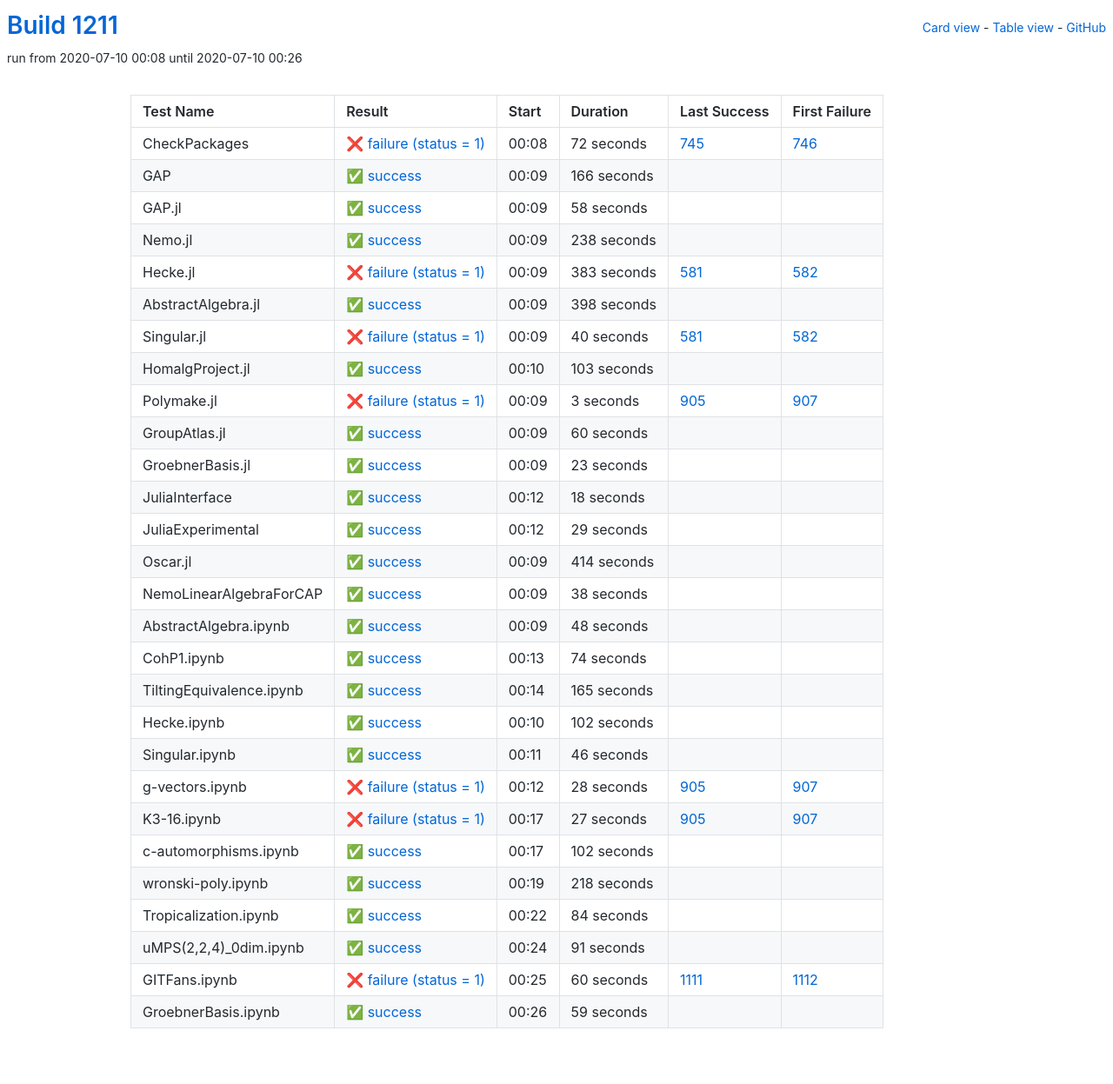
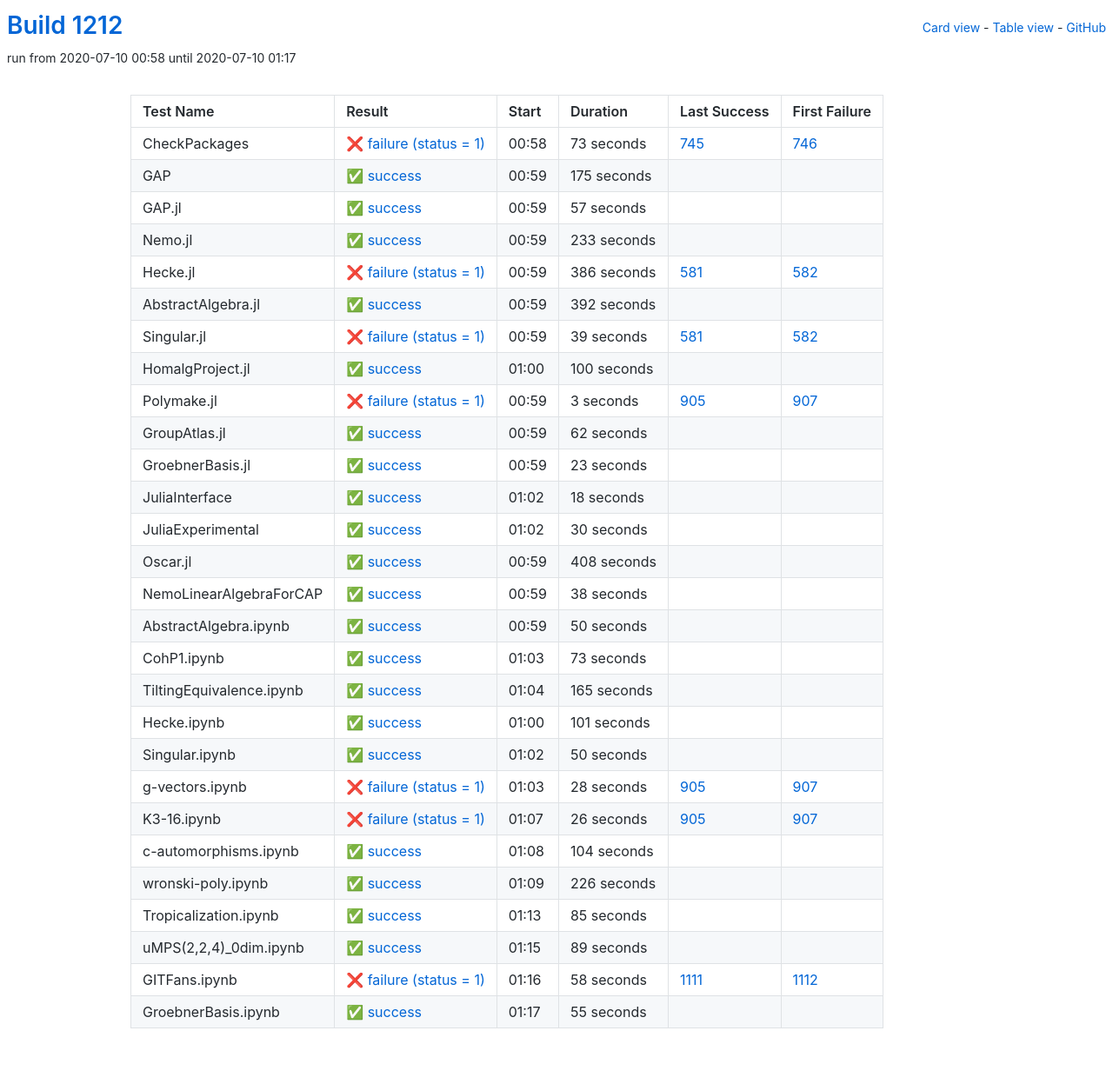
Before and after one commit to oscar-system/oscar-ci-status-1.4, a Jekyll site: the page built from table.html, in a window 1280 px wide. Shown: the whole page at 87% size. Built offline with Jekyll 4.4.1, drawn with Linux system fonts in a browser that asks for light colours.

Commit message:
Build #1212

```diff
--- a/_data/ci.yml
+++ b/_data/ci.yml
@@ -1,6 +1,6 @@
 ---
-build: 1211
-build_url: https://oscarci.mathematik.uni-kl.de/job/oscar-julia-1.4/1211/
+build: 1212
+build_url: https://oscarci.mathematik.uni-kl.de/job/oscar-julia-1.4/1212/
 job: oscar-julia-1.4
 organization: oscar-system
 repo: oscar-ci-status-1.4
@@ -8,104 +8,104 @@ repourl: https://github.com/oscar-system/oscar-ci-status-1.4
 tests:
 - name: CheckPackages
   id: checkpackages
-  log: https://oscarci.mathematik.uni-kl.de/job/oscar-julia-1.4/1211/artifact/logs/build-1211/CheckPackages.log
-  start: 2020-07-10 00:08
+  log: https://oscarci.mathematik.uni-kl.de/job/oscar-julia-1.4/1212/artifact/logs/build-1212/CheckPackages.log
+  start: 2020-07-10 00:58
   success: false
   exitcode: 1
   status: failure
-  duration: 72
+  duration: 73
   last_success: 745
   last_success_url: https://oscarci.mathematik.uni-kl.de/job/oscar-julia-1.4/745/
   first_failure: 746
   first_failure_url: https://oscarci.mathematik.uni-kl.de/job/oscar-julia-1.4/746/
 - name: GAP
   id: gap
-  log: https://oscarci.mathematik.uni-kl.de/job/oscar-julia-1.4/1211/artifact/logs/build-1211/GAP.log
-  start: 2020-07-10 00:09
+  log: https://oscarci.mathematik.uni-kl.de/job/oscar-julia-1.4/1212/artifact/logs/build-1212/GAP.log
+  start: 2020-07-10 00:59
   success: true
   exitcode: 0
   status: success
-  duration: 166
+  duration: 175
   last_success: false
   last_success_url:
   first_failure: false
   first_failure_url:
 - name: GAP.jl
   id: gap-jl
-  log: https://oscarci.mathematik.uni-kl.de/job/oscar-julia-1.4/1211/artifact/logs/build-1211/GAP.jl.log
-  start: 2020-07-10 00:09
+  log: https://oscarci.mathematik.uni-kl.de/job/oscar-julia-1.4/1212/artifact/logs/build-1212/GAP.jl.log
+  start: 2020-07-10 00:59
   success: true
   exitcode: 0
   status: success
-  duration: 58
+  duration: 57
   last_success: false
   last_success_url:
   first_failure: false
   first_failure_url:
 - name: Nemo.jl
   id: nemo-jl
-  log: https://oscarci.mathematik.uni-kl.de/job/oscar-julia-1.4/1211/artifact/logs/build-1211/Nemo.jl.log
-  start: 2020-07-10 00:09
+  log: https://oscarci.mathematik.uni-kl.de/job/oscar-julia-1.4/1212/artifact/logs/build-1212/Nemo.jl.log
+  start: 2020-07-10 00:59
   success: true
   exitcode: 0
   status: success
-  duration: 238
+  duration: 233
   last_success: false
   last_success_url:
   first_failure: false
   first_failure_url:
 - name: Hecke.jl
   id: hecke-jl
-  log: https://oscarci.mathematik.uni-kl.de/job/oscar-julia-1.4/1211/artifact/logs/build-1211/Hecke.jl.log
-  start: 2020-07-10 00:09
+  log: https://oscarci.mathematik.uni-kl.de/job/oscar-julia-1.4/1212/artifact/logs/build-1212/Hecke.jl.log
+  start: 2020-07-10 00:59
   success: false
   exitcode: 1
   status: failure
-  duration: 383
+  duration: 386
   last_success: 581
   last_success_url: https://oscarci.mathematik.uni-kl.de/job/oscar-julia-1.4/581/
   first_failure: 582
   first_failure_url: https://oscarci.mathematik.uni-kl.de/job/oscar-julia-1.4/582/
 - name: AbstractAlgebra.jl
   id: abstractalgebra-jl
-  log: https://oscarci.mathematik.uni-kl.de/job/oscar-julia-1.4/1211/artifact/logs/build-1211/AbstractAlgebra.jl.log
-  start: 2020-07-10 00:09
+  log: https://oscarci.mathematik.uni-kl.de/job/oscar-julia-1.4/1212/artifact/logs/build-1212/AbstractAlgebra.jl.log
+  start: 2020-07-10 00:59
   success: true
   exitcode: 0
   status: success
-  duration: 398
+  duration: 392
   last_success: false
   last_success_url:
   first_failure: false
   first_failure_url:
 - name: Singular.jl
   id: singular-jl
-  log: https://oscarci.mathematik.uni-kl.de/job/oscar-julia-1.4/1211/artifact/logs/build-1211/Singular.jl.log
-  start: 2020-07-10 00:09
+  log: https://oscarci.mathematik.uni-kl.de/job/oscar-julia-1.4/1212/artifact/logs/build-1212/Singular.jl.log
+  start: 2020-07-10 00:59
   success: false
   exitcode: 1
   status: failure
-  duration: 40
+  duration: 39
   last_success: 581
   last_success_url: https://oscarci.mathematik.uni-kl.de/job/oscar-julia-1.4/581/
   first_failure: 582
   first_failure_url: https://oscarci.mathematik.uni-kl.de/job/oscar-julia-1.4/582/
 - name: HomalgProject.jl
   id: homalgproject-jl
-  log: https://oscarci.mathematik.uni-kl.de/job/oscar-julia-1.4/1211/artifact/logs/build-1211/HomalgProject.jl.log
-  start: 2020-07-10 00:10
+  log: https://oscarci.mathematik.uni-kl.de/job/oscar-julia-1.4/1212/artifact/logs/build-1212/HomalgProject.jl.log
+  start: 2020-07-10 01:00
   success: true
   exitcode: 0
   status: success
-  duration: 103
+  duration: 100
   last_success: false
   last_success_url:
   first_failure: false
   first_failure_url:
 - name: Polymake.jl
   id: polymake-jl
-  log: https://oscarci.mathematik.uni-kl.de/job/oscar-julia-1.4/1211/artifact/logs/build-1211/Polymake.jl.log
-  start: 2020-07-10 00:09
+  log: https://oscarci.mathematik.uni-kl.de/job/oscar-julia-1.4/1212/artifact/logs/build-1212/Polymake.jl.log
+  start: 2020-07-10 00:59
   success: false
   exitcode: 1
   status: failure
@@ -116,20 +116,20 @@ tests:
   first_failure_url: https://oscarci.mathematik.uni-kl.de/job/oscar-julia-1.4/907/
 - name: GroupAtlas.jl
   id: groupatlas-jl
-  log: https://oscarci.mathematik.uni-kl.de/job/oscar-julia-1.4/1211/artifact/logs/build-1211/GroupAtlas.jl.log
-  start: 2020-07-10 00:09
+  log: https://oscarci.mathematik.uni-kl.de/job/oscar-julia-1.4/1212/artifact/logs/build-1212/GroupAtlas.jl.log
+  start: 2020-07-10 00:59
   success: true
   exitcode: 0
   status: success
-  duration: 60
+  duration: 62
   last_success: false
   last_success_url:
   first_failure: false
   first_failure_url:
 - name: GroebnerBasis.jl
   id: groebnerbasis-jl
-  log: https://oscarci.mathematik.uni-kl.de/job/oscar-julia-1.4/1211/artifact/logs/build-1211/GroebnerBasis.jl.log
-  start: 2020-07-10 00:09
+  log: https://oscarci.mathematik.uni-kl.de/job/oscar-julia-1.4/1212/artifact/logs/build-1212/GroebnerBasis.jl.log
+  start: 2020-07-10 00:59
   success: true
   exitcode: 0
   status: success
@@ -140,8 +140,8 @@ tests:
   first_failure_url:
 - name: JuliaInterface
   id: juliainterface
-  log: https://oscarci.mathematik.uni-kl.de/job/oscar-julia-1.4/1211/artifact/logs/build-1211/JuliaInterface.log
-  start: 2020-07-10 00:12
+  log: https://oscarci.mathematik.uni-kl.de/job/oscar-julia-1.4/1212/artifact/logs/build-1212/JuliaInterface.log
+  start: 2020-07-10 01:02
   success: true
   exitcode: 0
   status: success
@@ -152,32 +152,32 @@ tests:
   first_failure_url:
 - name: JuliaExperimental
   id: juliaexperimental
-  log: https://oscarci.mathematik.uni-kl.de/job/oscar-julia-1.4/1211/artifact/logs/build-1211/JuliaExperimental.log
-  start: 2020-07-10 00:12
+  log: https://oscarci.mathematik.uni-kl.de/job/oscar-julia-1.4/1212/artifact/logs/build-1212/JuliaExperimental.log
+  start: 2020-07-10 01:02
   success: true
   exitcode: 0
   status: success
-  duration: 29
+  duration: 30
   last_success: false
   last_success_url:
   first_failure: false
   first_failure_url:
 - name: Oscar.jl
   id: oscar-jl
-  log: https://oscarci.mathematik.uni-kl.de/job/oscar-julia-1.4/1211/artifact/logs/build-1211/Oscar.jl.log
-  start: 2020-07-10 00:09
+  log: https://oscarci.mathematik.uni-kl.de/job/oscar-julia-1.4/1212/artifact/logs/build-1212/Oscar.jl.log
+  start: 2020-07-10 00:59
   success: true
   exitcode: 0
   status: success
-  duration: 414
+  duration: 408
   last_success: false
   last_success_url:
   first_failure: false
   first_failure_url:
 - name: NemoLinearAlgebraForCAP
   id: nemolinearalgebraforcap
-  log: https://oscarci.mathematik.uni-kl.de/job/oscar-julia-1.4/1211/artifact/logs/build-1211/NemoLinearAlgebraForCAP.log
-  start: 2020-07-10 00:09
+  log: https://oscarci.mathematik.uni-kl.de/job/oscar-julia-1.4/1212/artifact/logs/build-1212/NemoLinearAlgebraForCAP.log
+  start: 2020-07-10 00:59
   success: true
   exitcode: 0
   status: success
@@ -188,32 +188,32 @@ tests:
   first_failure_url:
 - name: AbstractAlgebra.ipynb
   id: abstractalgebra-ipynb
-  log: https://oscarci.mathematik.uni-kl.de/job/oscar-julia-1.4/1211/artifact/logs/build-1211/AbstractAlgebra.ipynb.log
-  start: 2020-07-10 00:09
+  log: https://oscarci.mathematik.uni-kl.de/job/oscar-julia-1.4/1212/artifact/logs/build-1212/AbstractAlgebra.ipynb.log
+  start: 2020-07-10 00:59
   success: true
   exitcode: 0
   status: success
-  duration: 48
+  duration: 50
   last_success: false
   last_success_url:
   first_failure: false
   first_failure_url:
 - name: CohP1.ipynb
   id: cohp1-ipynb
-  log: https://oscarci.mathematik.uni-kl.de/job/oscar-julia-1.4/1211/artifact/logs/build-1211/CohP1.ipynb.log
-  start: 2020-07-10 00:13
+  log: https://oscarci.mathematik.uni-kl.de/job/oscar-julia-1.4/1212/artifact/logs/build-1212/CohP1.ipynb.log
+  start: 2020-07-10 01:03
   success: true
   exitcode: 0
   status: success
-  duration: 74
+  duration: 73
   last_success: false
   last_success_url:
   first_failure: false
   first_failure_url:
 - name: TiltingEquivalence.ipynb
   id: tiltingequivalence-ipynb
-  log: https://oscarci.mathematik.uni-kl.de/job/oscar-julia-1.4/1211/artifact/logs/build-1211/TiltingEquivalence.ipynb.log
-  start: 2020-07-10 00:14
+  log: https://oscarci.mathematik.uni-kl.de/job/oscar-julia-1.4/1212/artifact/logs/build-1212/TiltingEquivalence.ipynb.log
+  start: 2020-07-10 01:04
   success: true
   exitcode: 0
   status: success
@@ -224,32 +224,32 @@ tests:
   first_failure_url:
 - name: Hecke.ipynb
   id: hecke-ipynb
-  log: https://oscarci.mathematik.uni-kl.de/job/oscar-julia-1.4/1211/artifact/logs/build-1211/Hecke.ipynb.log
-  start: 2020-07-10 00:10
+  log: https://oscarci.mathematik.uni-kl.de/job/oscar-julia-1.4/1212/artifact/logs/build-1212/Hecke.ipynb.log
+  start: 2020-07-10 01:00
   success: true
   exitcode: 0
   status: success
-  duration: 102
+  duration: 101
   last_success: false
   last_success_url:
   first_failure: false
   first_failure_url:
 - name: Singular.ipynb
   id: singular-ipynb
-  log: https://oscarci.mathematik.uni-kl.de/job/oscar-julia-1.4/1211/artifact/logs/build-1211/Singular.ipynb.log
-  start: 2020-07-10 00:11
+  log: https://oscarci.mathematik.uni-kl.de/job/oscar-julia-1.4/1212/artifact/logs/build-1212/Singular.ipynb.log
+  start: 2020-07-10 01:02
   success: true
   exitcode: 0
   status: success
-  duration: 46
+  duration: 50
   last_success: false
   last_success_url:
   first_failure: false
   first_failure_url:
 - name: g-vectors.ipynb
   id: g-vectors-ipynb
-  log: https://oscarci.mathematik.uni-kl.de/job/oscar-julia-1.4/1211/artifact/logs/build-1211/g-vectors.ipynb.log
-  start: 2020-07-10 00:12
+  log: https://oscarci.mathematik.uni-kl.de/job/oscar-julia-1.4/1212/artifact/logs/build-1212/g-vectors.ipynb.log
+  start: 2020-07-10 01:03
   success: false
   exitcode: 1
   status: failure
@@ -260,84 +260,84 @@ tests:
   first_failure_url: https://oscarci.mathematik.uni-kl.de/job/oscar-julia-1.4/907/
 - name: K3-16.ipynb
   id: k3-16-ipynb
-  log: https://oscarci.mathematik.uni-kl.de/job/oscar-julia-1.4/1211/artifact/logs/build-1211/K3-16.ipynb.log
-  start: 2020-07-10 00:17
+  log: https://oscarci.mathematik.uni-kl.de/job/oscar-julia-1.4/1212/artifact/logs/build-1212/K3-16.ipynb.log
+  start: 2020-07-10 01:07
   success: false
   exitcode: 1
   status: failure
-  duration: 27
+  duration: 26
   last_success: 905
   last_success_url: https://oscarci.mathematik.uni-kl.de/job/oscar-julia-1.4/905/
   first_failure: 907
   first_failure_url: https://oscarci.mathematik.uni-kl.de/job/oscar-julia-1.4/907/
 - name: c-automorphisms.ipynb
   id: c-automorphisms-ipynb
-  log: https://oscarci.mathematik.uni-kl.de/job/oscar-julia-1.4/1211/artifact/logs/build-1211/c-automorphisms.ipynb.log
-  start: 2020-07-10 00:17
+  log: https://oscarci.mathematik.uni-kl.de/job/oscar-julia-1.4/1212/artifact/logs/build-1212/c-automorphisms.ipynb.log
+  start: 2020-07-10 01:08
   success: true
   exitcode: 0
   status: success
-  duration: 102
+  duration: 104
   last_success: false
   last_success_url:
   first_failure: false
   first_failure_url:
 - name: wronski-poly.ipynb
   id: wronski-poly-ipynb
-  log: https://oscarci.mathematik.uni-kl.de/job/oscar-julia-1.4/1211/artifact/logs/build-1211/wronski-poly.ipynb.log
-  start: 2020-07-10 00:19
+  log: https://oscarci.mathematik.uni-kl.de/job/oscar-julia-1.4/1212/artifact/logs/build-1212/wronski-poly.ipynb.log
+  start: 2020-07-10 01:09
   success: true
   exitcode: 0
   status: success
-  duration: 218
+  duration: 226
   last_success: false
   last_success_url:
   first_failure: false
   first_failure_url:
 - name: Tropicalization.ipynb
   id: tropicalization-ipynb
-  log: https://oscarci.mathematik.uni-kl.de/job/oscar-julia-1.4/1211/artifact/logs/build-1211/Tropicalization.ipynb.log
-  start: 2020-07-10 00:22
+  log: https://oscarci.mathematik.uni-kl.de/job/oscar-julia-1.4/1212/artifact/logs/build-1212/Tropicalization.ipynb.log
+  start: 2020-07-10 01:13
   success: true
   exitcode: 0
   status: success
-  duration: 84
+  duration: 85
   last_success: false
   last_success_url:
   first_failure: false
   first_failure_url:
 - name: uMPS(2,2,4)_0dim.ipynb
   id: umps-2-2-4-0dim-ipynb
-  log: https://oscarci.mathematik.uni-kl.de/job/oscar-julia-1.4/1211/artifact/logs/build-1211/uMPS-2-2-4-_0dim.ipynb.log
-  start: 2020-07-10 00:24
+  log: https://oscarci.mathematik.uni-kl.de/job/oscar-julia-1.4/1212/artifact/logs/build-1212/uMPS-2-2-4-_0dim.ipynb.log
+  start: 2020-07-10 01:15
   success: true
   exitcode: 0
   status: success
-  duration: 91
+  duration: 89
   last_success: false
   last_success_url:
   first_failure: false
   first_failure_url:
 - name: GITFans.ipynb
   id: gitfans-ipynb
-  log: https://oscarci.mathematik.uni-kl.de/job/oscar-julia-1.4/1211/artifact/logs/build-1211/GITFans.ipynb.log
-  start: 2020-07-10 00:25
+  log: https://oscarci.mathematik.uni-kl.de/job/oscar-julia-1.4/1212/artifact/logs/build-1212/GITFans.ipynb.log
+  start: 2020-07-10 01:16
   success: false
   exitcode: 1
   status: failure
-  duration: 60
+  duration: 58
   last_success: 1111
   last_success_url: https://oscarci.mathematik.uni-kl.de/job/oscar-julia-1.4/1111/
   first_failure: 1112
   first_failure_url: https://oscarci.mathematik.uni-kl.de/job/oscar-julia-1.4/1112/
 - name: GroebnerBasis.ipynb
   id: groebnerbasis-ipynb
-  log: https://oscarci.mathematik.uni-kl.de/job/oscar-julia-1.4/1211/artifact/logs/build-1211/GroebnerBasis.ipynb.log
-  start: 2020-07-10 00:26
+  log: https://oscarci.mathematik.uni-kl.de/job/oscar-julia-1.4/1212/artifact/logs/build-1212/GroebnerBasis.ipynb.log
+  start: 2020-07-10 01:17
   success: true
   exitcode: 0
   status: success
-  duration: 59
+  duration: 55
   last_success: false
   last_success_url:
   first_failure: false
```
Also changed, not shown: README.md.
